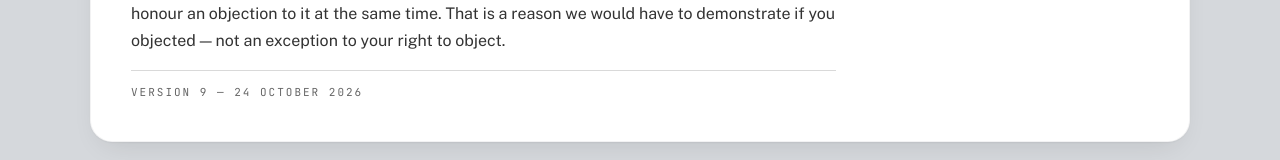
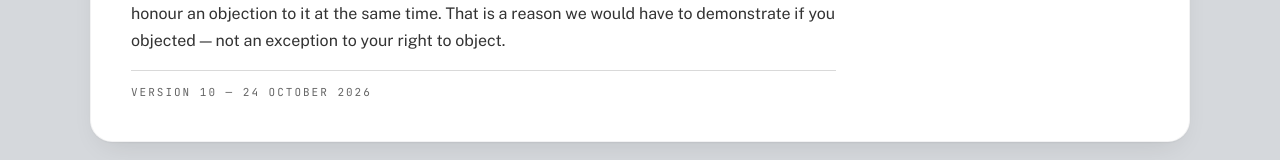
Before and after one commit to Steinbeck-Lab/Orthonym-Web, a React (Vite) app in the folder frontend/: page /privacy in a window 1280 px wide. Shown: the part 8004-8164 px from the top of the page. Built offline with nearby package versions, Linux system fonts and the light colour scheme; no server answers.

Commit message:
docs(privacy): a job records three naming switches

```diff
--- a/frontend/src/pages/Privacy.jsx
+++ b/frontend/src/pages/Privacy.jsx
@@ -164,6 +164,12 @@ import './Legal.css'
 // warnings and the verdict (schemas.BatchRow), and the meta keeps `kind`
 // (redis_store.create_job); § Batch jobs lists them, with the engine tier
 // rows have carried since phase 2 (tasks._row).
+//
+// Version 10 (24 October 2026): a job records a third switch, strip_salts
+// (redis_store.create_job), and a stripped row keeps stripped_from and
+// removed (schemas.BatchRow): what was submitted, and the fragments taken off
+// it. "the two naming switches" became "the naming switches". Nothing new is
+// sent: the switch is one boolean in the request body.
 
 // The UNIVERSITY leads, the working group follows as the responsible unit.
 // Art. 4 (7) requires the controller to be a natural or legal person, public
@@ -404,7 +410,7 @@ function Privacy() {
             rows — for each molecule, what you submitted, the standardised structure, the name
             produced and its confidence tier, the round-trip check, the molecular formula and any
             error, and, for a name check, the name you gave, the structure OPSIN read from it,
-            OPSIN&rsquo;s warnings and the verdict — together with the two naming switches you chose,
+            OPSIN&rsquo;s warnings and the verdict — together with the naming switches you chose,
             whether the job is a name check, the submitting IP address, which is used only to release
             your concurrent-job slot, and the job’s owner token. All of it is deleted automatically after 24 hours, or immediately if
             you delete the job yourself.
@@ -649,7 +655,7 @@ function Privacy() {
             serve the site and honour an objection to it at the same time. That is a reason we would
             have to demonstrate if you objected — not an exception to your right to object.
           </p>
-          <p className="legal-updated">Version 9 — 24 October 2026</p>
+          <p className="legal-updated">Version 10 — 24 October 2026</p>
         </LegalSection>
     </LegalPage>
   )
```
